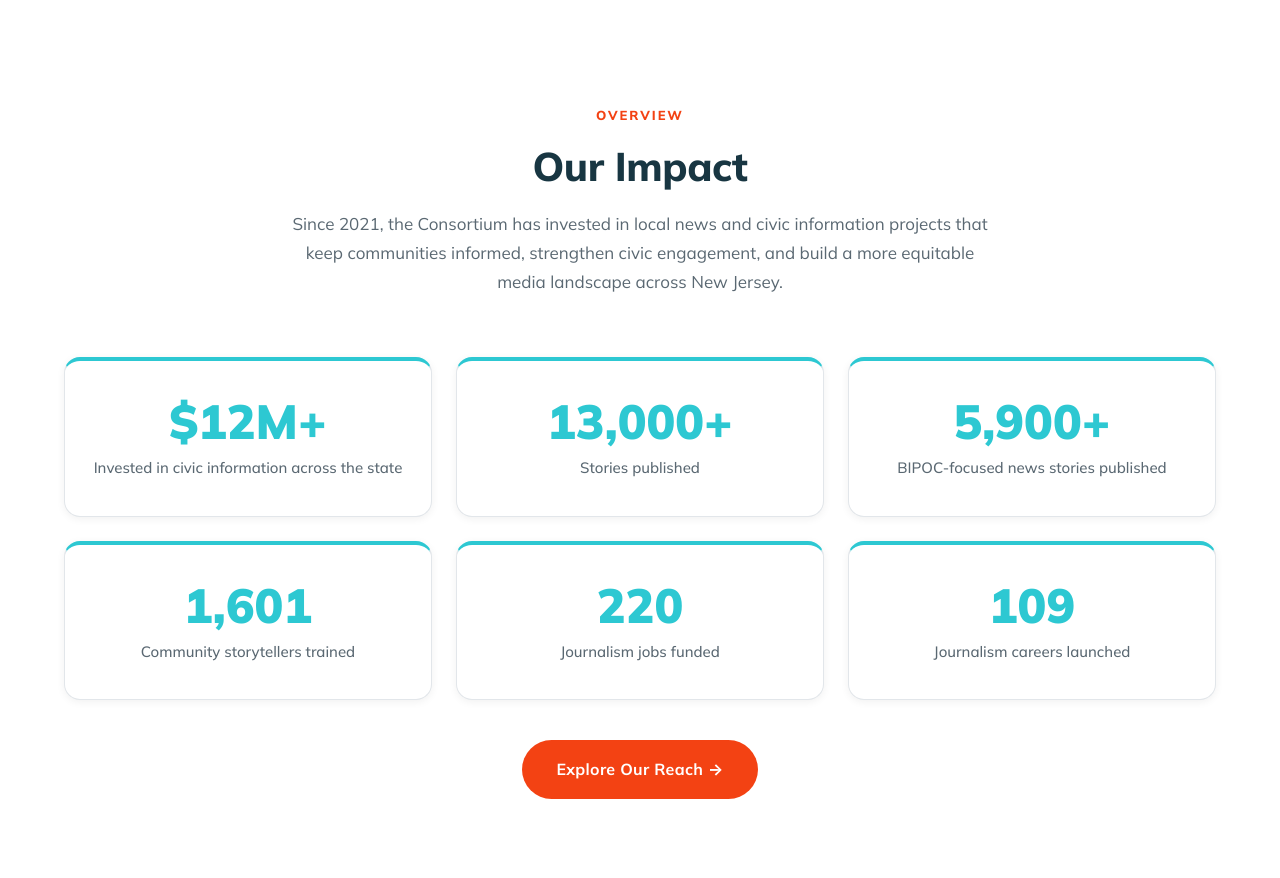
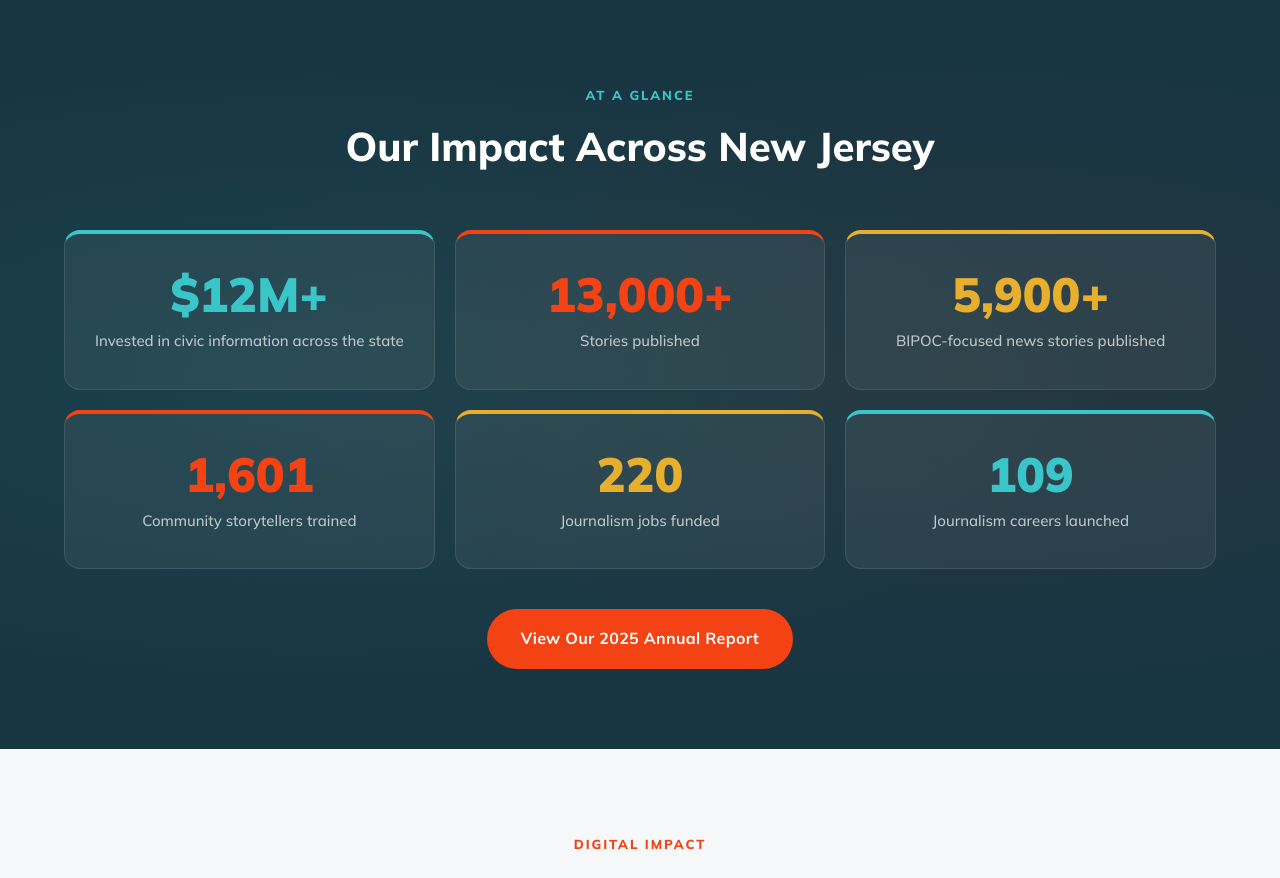
Before and after one commit to madi-mccool/njcivicinfo, a Jekyll site: the page built from docs/what-we-do.html, in a window 1280 px wide and 1400 px high, scrolled down 209 px. Shown: the part 260-1138 px from the top of the window. Built offline with Jekyll 4.4.1, drawn with Linux system fonts in a browser that asks for light colours; some of the changed text lies outside the part shown.

Commit message:
Fix hero centering, add count-up animations to digital impact, update layout and What We Do page
- Center hero text vertically on desktop for balanced spacing
- Add count-up animations to digital impact section numbers
- Rearrange digital impact grid: 2 cards on top row spanning full width, 3 on bottom
- Replace What We Do page impact section with both At a Glance and Digital Impact sections from home page

https://claude.ai/code/session_011RPERGFx9uYHnAyNX4c9hZ

```diff
--- a/docs/_layouts/default.html
+++ b/docs/_layouts/default.html
@@ -129,21 +129,31 @@
 
     // Count-up animation for impact numbers
     (function() {
-      var counters = document.querySelectorAll('.impact-callout-number[data-target], .stat-number[data-target], .impact-bento-number[data-target]');
+      var counters = document.querySelectorAll('.impact-callout-number[data-target], .stat-number[data-target], .impact-bento-number[data-target], .digital-impact-number[data-target]');
       if (!counters.length) return;
 
-      function formatNumber(num, format) {
+      function formatNumber(num, format, decimal) {
+        if (decimal) {
+          var str = num.toFixed(parseInt(decimal, 10));
+          if (format === 'comma') {
+            var parts = str.split('.');
+            parts[0] = parts[0].replace(/\B(?=(\d{3})+(?!\d))/g, ',');
+            return parts.join('.');
+          }
+          return str;
+        }
         if (format === 'comma') {
-          return num.toString().replace(/\B(?=(\d{3})+(?!\d))/g, ',');
+          return Math.floor(num).toString().replace(/\B(?=(\d{3})+(?!\d))/g, ',');
         }
-        return num.toString();
+        return Math.floor(num).toString();
       }
 
       function animateCounter(el) {
-        var target = parseInt(el.getAttribute('data-target'), 10);
+        var target = parseFloat(el.getAttribute('data-target'));
         var prefix = el.getAttribute('data-prefix') || '';
         var suffix = el.getAttribute('data-suffix') || '';
         var format = el.getAttribute('data-format') || '';
+        var decimal = el.getAttribute('data-decimal') || '';
         var duration = 2000;
         var startTime = null;
 
--- a/docs/assets/css/style.css
+++ b/docs/assets/css/style.css
@@ -251,8 +251,9 @@ h4 { font-weight: 700; }
   position: relative;
   min-height: 680px;
   display: flex;
-  align-items: flex-end;
-  padding: 0 0 90px 0;
+  align-items: center;
+  justify-content: center;
+  padding: 0;
   margin-top: var(--nav-height);
   background: linear-gradient(
     150deg,
@@ -2738,8 +2739,28 @@ h4 { font-weight: 700; }
 
 .digital-impact-grid {
   display: grid;
-  grid-template-columns: repeat(3, 1fr);
+  grid-template-columns: repeat(6, 1fr);
   gap: 24px;
+}
+
+.digital-impact-grid .digital-impact-card:nth-child(1) {
+  grid-column: 1 / 4;
+}
+
+.digital-impact-grid .digital-impact-card:nth-child(2) {
+  grid-column: 4 / 7;
+}
+
+.digital-impact-grid .digital-impact-card:nth-child(3) {
+  grid-column: 1 / 3;
+}
+
+.digital-impact-grid .digital-impact-card:nth-child(4) {
+  grid-column: 3 / 5;
+}
+
+.digital-impact-grid .digital-impact-card:nth-child(5) {
+  grid-column: 5 / 7;
 }
 
 .digital-impact-card {
@@ -2776,13 +2797,10 @@ h4 { font-weight: 700; }
 }
 
 .digital-impact-card-highlight {
-  grid-column: span 1;
+  /* highlight styling placeholder */
 }
 
 @media (max-width: 1024px) {
-  .digital-impact-grid {
-    grid-template-columns: repeat(3, 1fr);
-  }
   .digital-impact-header h2 {
     font-size: 34px;
   }
@@ -2791,6 +2809,13 @@ h4 { font-weight: 700; }
 @media (max-width: 768px) {
   .digital-impact-grid {
     grid-template-columns: repeat(2, 1fr);
+  }
+  .digital-impact-grid .digital-impact-card:nth-child(1),
+  .digital-impact-grid .digital-impact-card:nth-child(2),
+  .digital-impact-grid .digital-impact-card:nth-child(3),
+  .digital-impact-grid .digital-impact-card:nth-child(4),
+  .digital-impact-grid .digital-impact-card:nth-child(5) {
+    grid-column: auto;
   }
   .digital-impact-number {
     font-size: 40px;
--- a/docs/what-we-do.html
+++ b/docs/what-we-do.html
@@ -14,42 +14,76 @@ description: "Learn how the NJ Civic Information Consortium supports local journ
   </div>
 </section>
 
-<!-- Impact Overview Section -->
-<section class="content-section">
-  <div class="content-container">
-    <div class="section-header">
-      <span class="section-label">Overview</span>
-      <h2>Our Impact</h2>
-      <p>Since 2021, the Consortium has invested in local news and civic information projects that keep communities informed, strengthen civic engagement, and build a more equitable media landscape across New Jersey.</p>
+<!-- At a Glance Impact Section -->
+<section class="impact-bento">
+  <div class="impact-bento-container">
+    <div class="impact-bento-header">
+      <span class="section-label">At a Glance</span>
+      <h2>Our Impact Across New Jersey</h2>
     </div>
-    <div class="impact-callout-grid">
-      <div class="impact-callout-card" style="--accent-color: #2dc8d2;">
-        <div class="impact-callout-number" data-target="12" data-prefix="$" data-suffix="M+">$0M+</div>
-        <div class="impact-callout-label">Invested in civic information across the state</div>
+    <div class="impact-bento-grid">
+      <div class="impact-bento-card impact-bento-wide" style="--card-accent: #3AC5C9;">
+        <div class="impact-bento-number" data-target="12" data-prefix="$" data-suffix="M+">$0M+</div>
+        <div class="impact-bento-label">Invested in civic information across the state</div>
       </div>
-      <div class="impact-callout-card" style="--accent-color: #2dc8d2;">
-        <div class="impact-callout-number" data-target="13000" data-format="comma" data-suffix="+">0+</div>
-        <div class="impact-callout-label">Stories published</div>
+      <div class="impact-bento-card" style="--card-accent: #F34213;">
+        <div class="impact-bento-number" data-target="13000" data-format="comma" data-suffix="+">0+</div>
+        <div class="impact-bento-label">Stories published</div>
       </div>
-      <div class="impact-callout-card" style="--accent-color: #2dc8d2;">
-        <div class="impact-callout-number" data-target="5900" data-format="comma" data-suffix="+">0+</div>
-        <div class="impact-callout-label">BIPOC-focused news stories published</div>
+      <div class="impact-bento-card" style="--card-accent: #E6AF2E;">
+        <div class="impact-bento-number" data-target="5900" data-format="comma" data-suffix="+">0+</div>
+        <div class="impact-bento-label">BIPOC-focused news stories published</div>
       </div>
-      <div class="impact-callout-card" style="--accent-color: #2dc8d2;">
-        <div class="impact-callout-number" data-target="1601" data-format="comma">0</div>
-        <div class="impact-callout-label">Community storytellers trained</div>
+      <div class="impact-bento-card" style="--card-accent: #F34213;">
+        <div class="impact-bento-number" data-target="1601" data-format="comma">0</div>
+        <div class="impact-bento-label">Community storytellers trained</div>
       </div>
-      <div class="impact-callout-card" style="--accent-color: #2dc8d2;">
-        <div class="impact-callout-number" data-target="220">0</div>
-        <div class="impact-callout-label">Journalism jobs funded</div>
+      <div class="impact-bento-card" style="--card-accent: #E6AF2E;">
+        <div class="impact-bento-number" data-target="220">0</div>
+        <div class="impact-bento-label">Journalism jobs funded</div>
       </div>
-      <div class="impact-callout-card" style="--accent-color: #2dc8d2;">
-        <div class="impact-callout-number" data-target="109">0</div>
-        <div class="impact-callout-label">Journalism careers launched</div>
+      <div class="impact-bento-card" style="--card-accent: #3AC5C9;">
+        <div class="impact-bento-number" data-target="109">0</div>
+        <div class="impact-bento-label">Journalism careers launched</div>
       </div>
     </div>
     <div style="text-align: center; margin-top: 40px;">
-      <a href="https://njcivicinfo.org/map" target="_blank" rel="noopener" class="btn btn-primary">Explore Our Reach &rarr;</a>
+      <a href="https://njcivicinfo.org/wp-content/uploads/2026/02/2025-Annual-Report-New-Jersey-Civic-Info-Consortium.pdf" target="_blank" rel="noopener" class="btn btn-primary">View Our 2025 Annual Report</a>
+    </div>
+  </div>
+</section>
+
+<!-- Digital Impact Section -->
+<section class="digital-impact">
+  <div class="digital-impact-container">
+    <div class="digital-impact-header">
+      <span class="section-label">Digital Impact</span>
+      <h2>Reaching Communities Online</h2>
+    </div>
+    <div class="digital-impact-intro">
+      <p>Each month, more than 1 million people turn to the work of our grantees to stay informed about their communities. Collectively, these local news and civic information organizations generate over 1.5 million visits to their websites every month, reaching more than 12 million people annually. And, these numbers reflect online readership alone &mdash; our grantees also bring trusted local journalism to New Jersey residents through community events, training programs, print publications, and other direct engagement.</p>
+    </div>
+    <div class="digital-impact-grid">
+      <div class="digital-impact-card" style="--card-accent: #3AC5C9;">
+        <div class="digital-impact-number" data-target="18" data-suffix="M+">0M+</div>
+        <div class="digital-impact-label">Clicks and reads annually across grantee news sites</div>
+      </div>
+      <div class="digital-impact-card" style="--card-accent: #F34213;">
+        <div class="digital-impact-number" data-target="12" data-suffix="M+">0M+</div>
+        <div class="digital-impact-label">Community members informed annually through grantee news sites</div>
+      </div>
+      <div class="digital-impact-card" style="--card-accent: #E6AF2E;">
+        <div class="digital-impact-number" data-target="1.5" data-suffix="M+" data-decimal="1">0M+</div>
+        <div class="digital-impact-label">Interactions produced by grantee news sites per month</div>
+      </div>
+      <div class="digital-impact-card" style="--card-accent: #3AC5C9;">
+        <div class="digital-impact-number" data-target="1" data-suffix="M+">0M+</div>
+        <div class="digital-impact-label">Community members reached online per month</div>
+      </div>
+      <div class="digital-impact-card digital-impact-card-highlight" style="--card-accent: #F34213;">
+        <div class="digital-impact-number" data-static="true">Nearly &#8531;</div>
+        <div class="digital-impact-label">Of online visitors returning each month</div>
+      </div>
     </div>
   </div>
 </section>
```
Also changed, not shown: other parts of docs/_layouts/default.html (+3 -3 lines), docs/index.html (+5 -5 lines).
